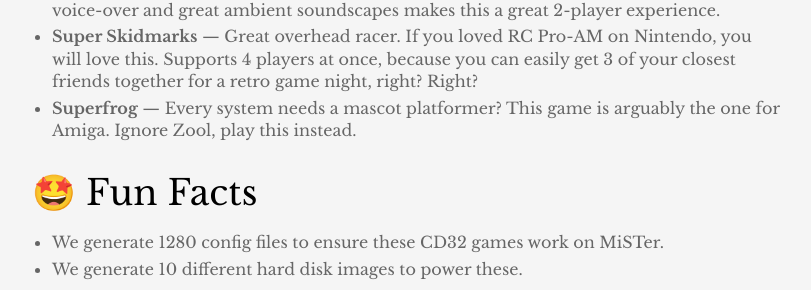
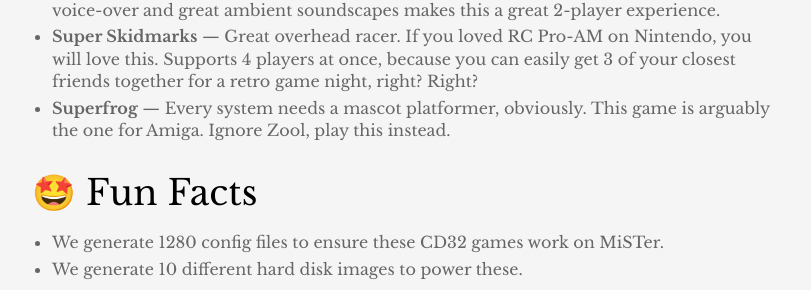
Before and after one commit to amigavision/amigavision.github.io, a Jekyll site: the page built from _posts/2025-10-02-cd32-2025.10.03.md, in a window 1280 px wide and 900 px high, scrolled down 2409 px. Shown: the part 162-452 px from the top of the window, without its empty margins (233-1044 px from the left). Built offline with Jekyll 4.4.1, drawn with Linux system fonts in a browser that asks for light colours.

Commit message:
Copy improvement

```diff
--- a/_posts/2025-10-02-cd32-2025.10.03.md
+++ b/_posts/2025-10-02-cd32-2025.10.03.md
@@ -70,7 +70,7 @@
 * **Naughty Ones** — Late-stage platformer made by one of the most influential Amiga demo groups.
 * **Speedball 2** — Does not have the iconic music of the original Amiga version, but new voice-over and great ambient soundscapes makes this a great 2-player experience.
 * **Super Skidmarks** — Great overhead racer. If you loved RC Pro-AM on Nintendo, you will love this. Supports 4 players at once, because you can easily get 3 of your closest friends together for a retro game night, right? Right?
-* **Superfrog** — Every system needs a mascot platformer? This game is arguably the one for Amiga. Ignore Zool, play this instead.
+* **Superfrog** — Every system needs a mascot platformer, obviously. This game is arguably the one for Amiga. Ignore Zool, play this instead.
 
 ## 🤩 Fun Facts
 
```
